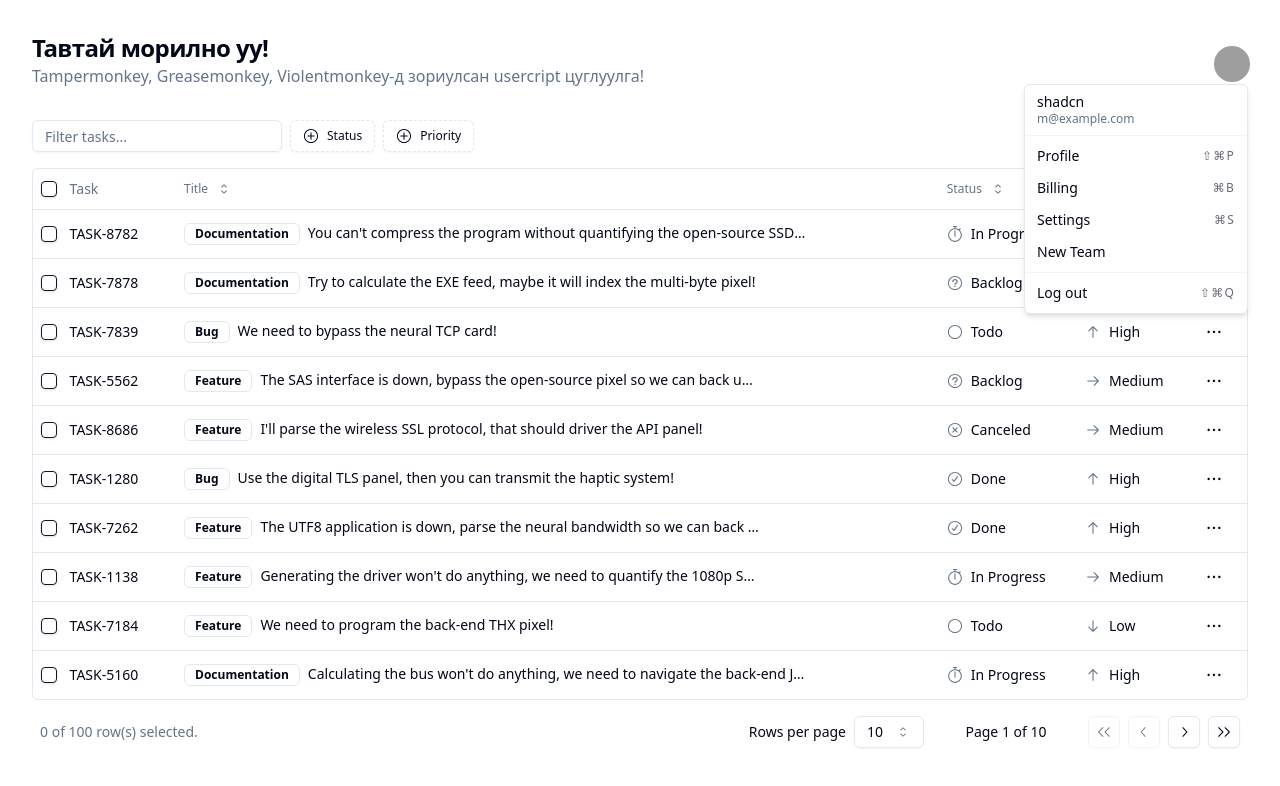
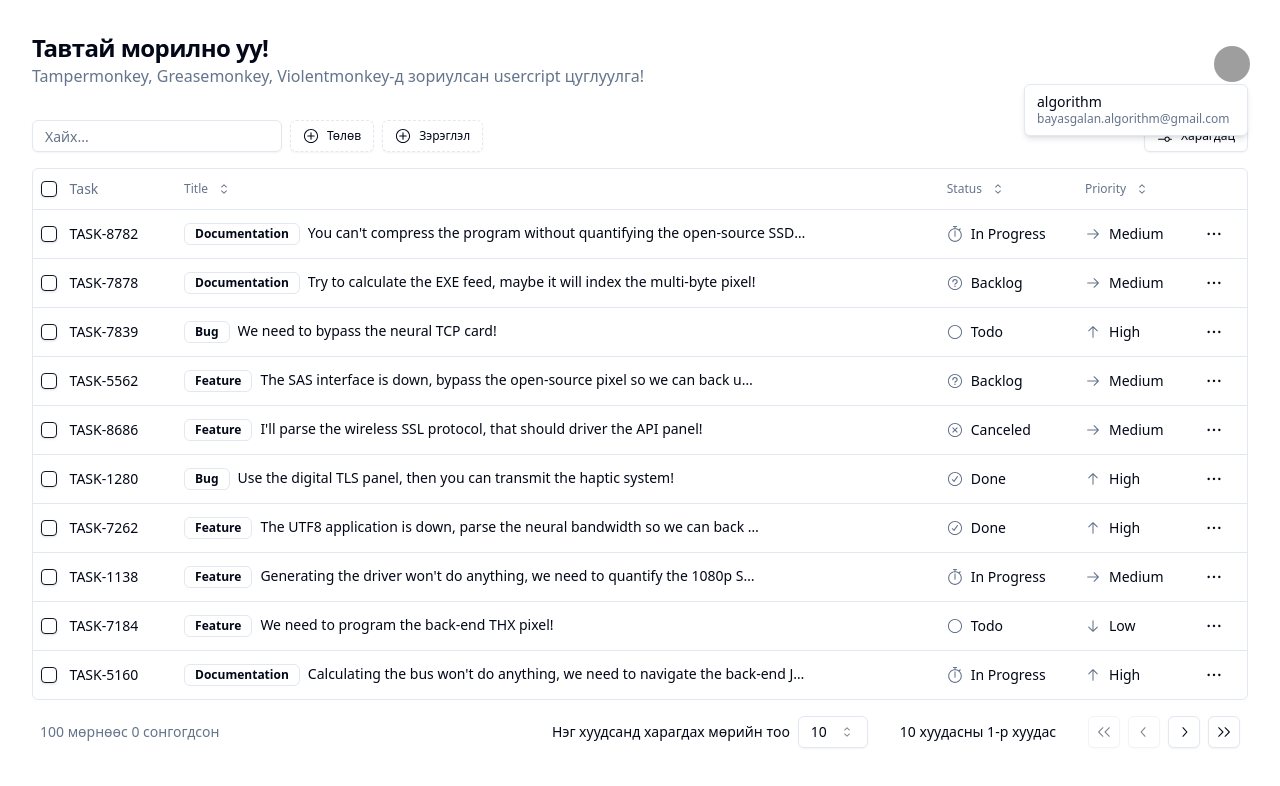
Before and after one commit to algorithm-developer/userscripts, a Next.js app: page / in a window 1280 px wide. Both pictures are taken after a click on the button 1232 px from the left and 64 px from the top of the page. Shown: the top 786 px of the page. Built offline with nearby package versions, Linux system fonts and the light colour scheme; grey boxes are pictures that could not be loaded.

Commit message:
орчуулга нэмэв

```diff
--- a/app/components/shared/data-table-column-header.jsx
+++ b/app/components/shared/data-table-column-header.jsx
@@ -43,16 +43,16 @@ export function DataTableColumnHeader({ column, title, className }) {
         <DropdownMenuContent align="start">
           <DropdownMenuItem onClick={() => column.toggleSorting(false)}>
             <ArrowUpIcon className="mr-2 h-3.5 w-3.5 text-muted-foreground/70" />
-            Asc
+            Өсөх дарааллаар
           </DropdownMenuItem>
           <DropdownMenuItem onClick={() => column.toggleSorting(true)}>
             <ArrowDownIcon className="mr-2 h-3.5 w-3.5 text-muted-foreground/70" />
-            Desc
+            Буурах дарааллаар
           </DropdownMenuItem>
           <DropdownMenuSeparator />
           <DropdownMenuItem onClick={() => column.toggleVisibility(false)}>
             <EyeNoneIcon className="mr-2 h-3.5 w-3.5 text-muted-foreground/70" />
-            Hide
+            Нуух
           </DropdownMenuItem>
         </DropdownMenuContent>
       </DropdownMenu>
--- a/app/components/shared/data-table-faceted-filter.jsx
+++ b/app/components/shared/data-table-faceted-filter.jsx
@@ -45,7 +45,7 @@ export function DataTableFacetedFilter({ column, title, options }) {
                     variant="secondary"
                     className="px-1 font-normal rounded-sm"
                   >
-                    {selectedValues.size} selected
+                    {selectedValues.size} сонгогдсон
                   </Badge>
                 ) : (
                   options
@@ -69,7 +69,7 @@ export function DataTableFacetedFilter({ column, title, options }) {
         <Command>
           <CommandInput placeholder={title} />
           <CommandList>
-            <CommandEmpty>No results found.</CommandEmpty>
+            <CommandEmpty>Илэрц олдсонгүй.</CommandEmpty>
             <CommandGroup>
               {options.map((option) => {
                 const isSelected = selectedValues.has(option.value);
@@ -119,7 +119,7 @@ export function DataTableFacetedFilter({ column, title, options }) {
                     onSelect={() => column?.setFilterValue(undefined)}
                     className="justify-center text-center"
                   >
-                    Clear filters
+                    Шүүлтүүрийг арилгах
                   </CommandItem>
                 </CommandGroup>
               </>
--- a/app/components/shared/data-table-pagination.jsx
+++ b/app/components/shared/data-table-pagination.jsx
@@ -4,7 +4,6 @@ import {
   DoubleArrowLeftIcon,
   DoubleArrowRightIcon,
 } from "@radix-ui/react-icons";
-import { Table } from "@tanstack/react-table";
 
 import { Button } from "@/app/components/shadcn/ui/button";
 import {
@@ -19,12 +18,14 @@ export function DataTablePagination({ table }) {
   return (
     <div className="flex items-center justify-between px-2">
       <div className="flex-1 text-sm text-muted-foreground">
-        {table.getFilteredSelectedRowModel().rows.length} of{" "}
-        {table.getFilteredRowModel().rows.length} row(s) selected.
+        {table.getFilteredRowModel().rows.length} мөрнөөс{" "}
+        {table.getFilteredSelectedRowModel().rows.length} сонгогдсон
       </div>
       <div className="flex items-center space-x-6 lg:space-x-8">
         <div className="flex items-center space-x-2">
-          <p className="text-sm font-medium">Rows per page</p>
+          <p className="text-sm font-medium">
+            Нэг хуудсанд харагдах мөрийн тоо
+          </p>
           <Select
             value={`${table.getState().pagination.pageSize}`}
             onValueChange={(value) => {
@@ -43,9 +44,9 @@ export function DataTablePagination({ table }) {
             </SelectContent>
           </Select>
         </div>
-        <div className="flex w-[100px] items-center justify-center text-sm font-medium">
-          Page {table.getState().pagination.pageIndex + 1} of{" "}
-          {table.getPageCount()}
+        <div className="flex items-center justify-center text-sm font-medium">
+          {table.getPageCount()} хуудасны{" "}
+          {table.getState().pagination.pageIndex + 1}-р хуудас
         </div>
         <div className="flex items-center space-x-2">
           <Button
@@ -54,7 +55,7 @@ export function DataTablePagination({ table }) {
             onClick={() => table.setPageIndex(0)}
             disabled={!table.getCanPreviousPage()}
           >
-            <span className="sr-only">Go to first page</span>
+            <span className="sr-only">Эхний хуудасруу буцах</span>
             <DoubleArrowLeftIcon className="w-4 h-4" />
           </Button>
           <Button
@@ -63,7 +64,7 @@ export function DataTablePagination({ table }) {
             onClick={() => table.previousPage()}
             disabled={!table.getCanPreviousPage()}
           >
-            <span className="sr-only">Go to previous page</span>
+            <span className="sr-only">Өмнөх хуудасруу буцах</span>
             <ChevronLeftIcon className="w-4 h-4" />
           </Button>
           <Button
@@ -72,7 +73,7 @@ export function DataTablePagination({ table }) {
             onClick={() => table.nextPage()}
             disabled={!table.getCanNextPage()}
           >
-            <span className="sr-only">Go to next page</span>
+            <span className="sr-only">Дараагийн хуудасруу очих</span>
             <ChevronRightIcon className="w-4 h-4" />
           </Button>
           <Button
@@ -81,7 +82,7 @@ export function DataTablePagination({ table }) {
             onClick={() => table.setPageIndex(table.getPageCount() - 1)}
             disabled={!table.getCanNextPage()}
           >
-            <span className="sr-only">Go to last page</span>
+            <span className="sr-only">Сүүлийн хуудасруу очих</span>
             <DoubleArrowRightIcon className="w-4 h-4" />
           </Button>
         </div>
--- a/app/components/shared/data-table-row-actions.jsx
+++ b/app/components/shared/data-table-row-actions.jsx
@@ -31,16 +31,16 @@ export function DataTableRowActions({ row }) {
           className="flex h-8 w-8 p-0 data-[state=open]:bg-muted"
         >
           <DotsHorizontalIcon className="w-4 h-4" />
-          <span className="sr-only">Open menu</span>
+          <span className="sr-only">Цэс нээх</span>
         </Button>
       </DropdownMenuTrigger>
       <DropdownMenuContent align="end" className="w-[160px]">
-        <DropdownMenuItem>Edit</DropdownMenuItem>
-        <DropdownMenuItem>Make a copy</DropdownMenuItem>
-        <DropdownMenuItem>Favorite</DropdownMenuItem>
+        <DropdownMenuItem>Засварлах</DropdownMenuItem>
+        <DropdownMenuItem>Хуулах</DropdownMenuItem>
+        <DropdownMenuItem>Таалагдсан</DropdownMenuItem>
         <DropdownMenuSeparator />
         <DropdownMenuSub>
-          <DropdownMenuSubTrigger>Labels</DropdownMenuSubTrigger>
+          <DropdownMenuSubTrigger>Шошго</DropdownMenuSubTrigger>
           <DropdownMenuSubContent>
             <DropdownMenuRadioGroup value={task.label}>
               {labels.map((label) => (
@@ -53,7 +53,7 @@ export function DataTableRowActions({ row }) {
         </DropdownMenuSub>
         <DropdownMenuSeparator />
         <DropdownMenuItem>
-          Delete
+          Устгах
           <DropdownMenuShortcut>⌘⌫</DropdownMenuShortcut>
         </DropdownMenuItem>
       </DropdownMenuContent>
--- a/app/components/shared/data-table-toolbar.jsx
+++ b/app/components/shared/data-table-toolbar.jsx
@@ -15,7 +15,7 @@ export function DataTableToolbar({ table }) {
     <div className="flex items-center justify-between">
       <div className="flex items-center flex-1 space-x-2">
         <Input
-          placeholder="Filter tasks..."
+          placeholder="Хайх..."
           value={table.getColumn("title")?.getFilterValue() ?? ""}
           onChange={(event) =>
             table.getColumn("title")?.setFilterValue(event.target.value)
@@ -25,14 +25,14 @@ export function DataTableToolbar({ table }) {
         {table.getColumn("status") && (
           <DataTableFacetedFilter
             column={table.getColumn("status")}
-            title="Status"
+            title="Төлөв"
             options={statuses}
           />
         )}
         {table.getColumn("priority") && (
           <DataTableFacetedFilter
             column={table.getColumn("priority")}
-            title="Priority"
+            title="Зэрэглэл"
             options={priorities}
           />
         )}
@@ -42,7 +42,7 @@ export function DataTableToolbar({ table }) {
             onClick={() => table.resetColumnFilters()}
             className="h-8 px-2 lg:px-3"
           >
-            Reset
+            Шинэчлэх
             <Cross2Icon className="w-4 h-4 ml-2" />
           </Button>
         )}
--- a/app/components/shared/data-table-view-options.jsx
+++ b/app/components/shared/data-table-view-options.jsx
@@ -21,11 +21,11 @@ export function DataTableViewOptions({ table }) {
           className="hidden h-8 ml-auto lg:flex"
         >
           <MixerHorizontalIcon className="w-4 h-4 mr-2" />
-          View
+          Харагдац
         </Button>
       </DropdownMenuTrigger>
       <DropdownMenuContent align="end" className="w-[150px]">
-        <DropdownMenuLabel>Toggle columns</DropdownMenuLabel>
+        <DropdownMenuLabel>Баганы тохиргоо</DropdownMenuLabel>
         <DropdownMenuSeparator />
         {table
           .getAllColumns()
--- a/app/components/shared/data-table.jsx
+++ b/app/components/shared/data-table.jsx
@@ -97,7 +97,7 @@ export function DataTable({ columns, data }) {
                   colSpan={columns.length}
                   className="h-24 text-center"
                 >
-                  No results.
+                  Илэрц олдсонгүй.
                 </TableCell>
               </TableRow>
             )}
--- a/app/components/shared/user-navigation.jsx
+++ b/app/components/shared/user-navigation.jsx
@@ -22,40 +22,40 @@ export function UserNav() {
         <Button variant="ghost" className="relative w-8 h-8 rounded-full">
           <Avatar className="h-9 w-9">
             <AvatarImage src="/avatars/03.png" alt="@shadcn" />
-            <AvatarFallback>SC</AvatarFallback>
+            <AvatarFallback>A</AvatarFallback>
           </Avatar>
         </Button>
       </DropdownMenuTrigger>
       <DropdownMenuContent className="w-56" align="end" forceMount>
         <DropdownMenuLabel className="font-normal">
           <div className="flex flex-col space-y-1">
-            <p className="text-sm font-medium leading-none">shadcn</p>
+            <p className="text-sm font-medium leading-none">algorithm</p>
             <p className="text-xs leading-none text-muted-foreground">
-              m@example.com
+              bayasgalan.algorithm@gmail.com
             </p>
           </div>
         </DropdownMenuLabel>
-        <DropdownMenuSeparator />
+        {/* <DropdownMenuSeparator />
         <DropdownMenuGroup>
           <DropdownMenuItem>
-            Profile
+            Профайл
             <DropdownMenuShortcut>⇧⌘P</DropdownMenuShortcut>
           </DropdownMenuItem>
           <DropdownMenuItem>
-            Billing
+            Төлбөр
             <DropdownMenuShortcut>⌘B</DropdownMenuShortcut>
           </DropdownMenuItem>
           <DropdownMenuItem>
-            Settings
+            Тохиргоо
             <DropdownMenuShortcut>⌘S</DropdownMenuShortcut>
           </DropdownMenuItem>
           <DropdownMenuItem>New Team</DropdownMenuItem>
         </DropdownMenuGroup>
         <DropdownMenuSeparator />
         <DropdownMenuItem>
-          Log out
+          Системээс гарах
           <DropdownMenuShortcut>⇧⌘Q</DropdownMenuShortcut>
-        </DropdownMenuItem>
+        </DropdownMenuItem> */}
       </DropdownMenuContent>
     </DropdownMenu>
   );
```
